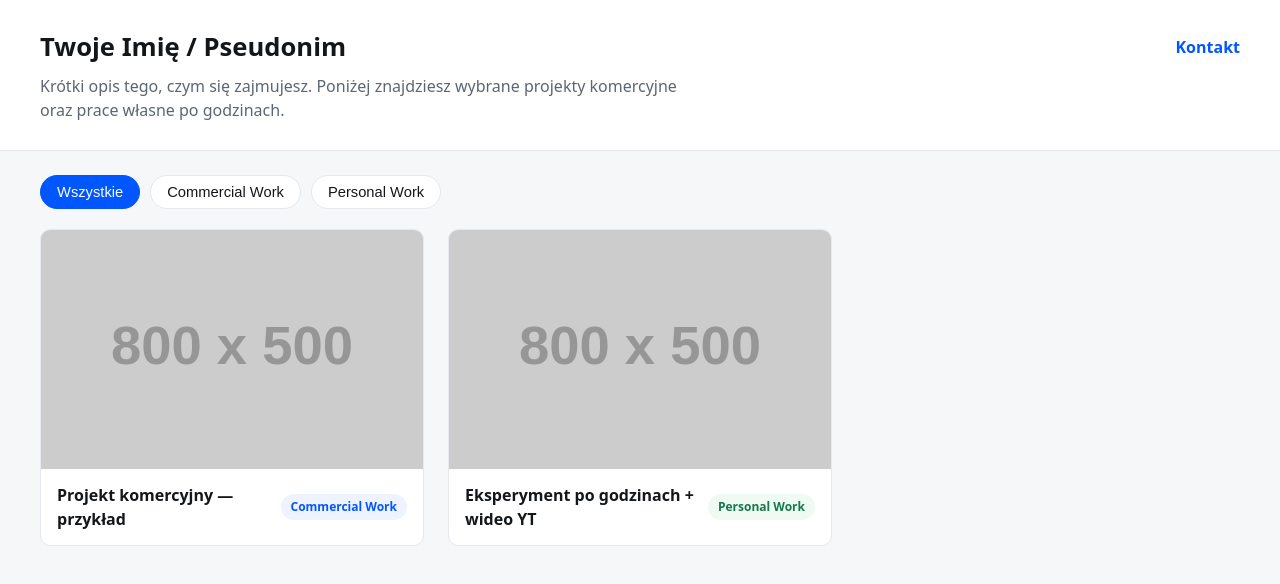
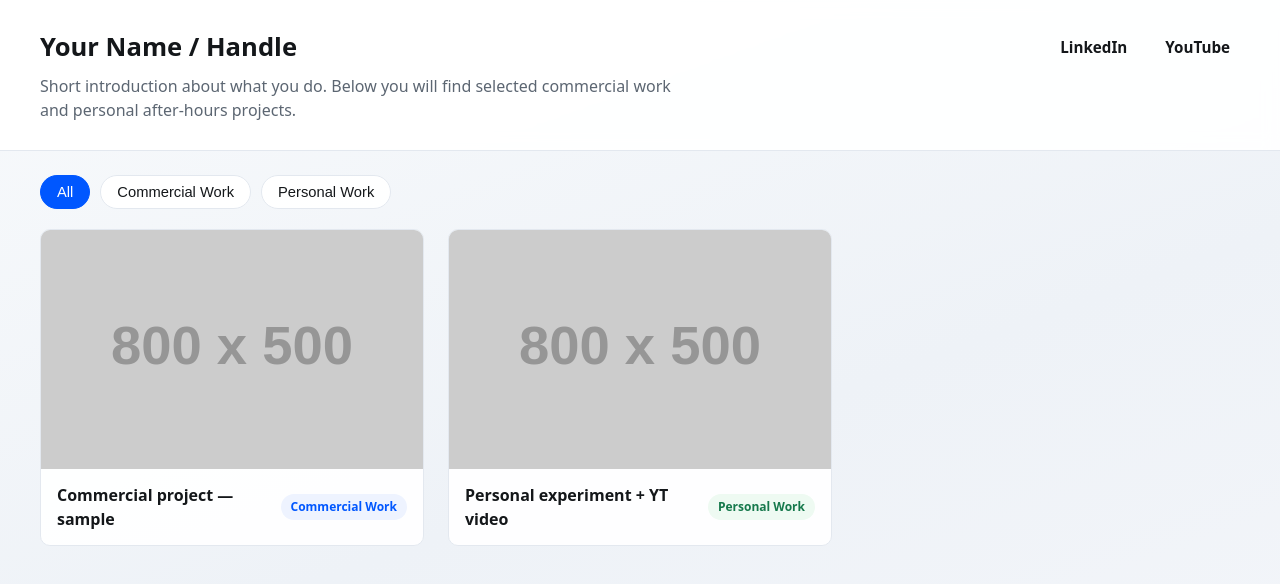
Before and after one commit to artyld/artyld.github.io, a plain HTML site: page index.html in a window 1280 px wide. Drawn offline with Linux system fonts and the light colour scheme; placeholder pictures from the web are drawn by us.

Commit message:
Update index.html for language and styling changes

```diff
--- a/index.html
+++ b/index.html
@@ -1,27 +1,29 @@
 <!DOCTYPE html>
-<html lang="pl">
+<html lang="en">
 <head>
   <meta charset="UTF-8" />
   <meta name="viewport" content="width=device-width, initial-scale=1.0" />
   <title>Portfolio — Commercial & Personal Work</title>
   <style>
     :root {
-      --bg: #f6f7f9;
-      --surface: #ffffff;
+      --surface: rgba(255, 255, 255, 0.92);
       --text: #14171a;
       --muted: #5c6672;
       --accent: #0057ff;
-      --border: #e5e8ec;
+      --border: #e3e8ef;
     }
     * { box-sizing: border-box; margin: 0; padding: 0; }
     body {
       font-family: system-ui, -apple-system, BlinkMacSystemFont, "Segoe UI", Roboto, sans-serif;
-      background: var(--bg);
+      min-height: 100vh;
+      background: linear-gradient(160deg, #f8fafc 0%, #eef2f7 55%, #f4f6fa 100%);
+      background-attachment: fixed;
       color: var(--text);
       line-height: 1.5;
     }
     header {
       background: var(--surface);
+      backdrop-filter: blur(8px);
       border-bottom: 1px solid var(--border);
       padding: 28px 20px;
     }
@@ -37,7 +39,30 @@
       gap: 16px;
     }
     h1 { font-size: 1.6rem; font-weight: 700; }
-    .bio { color: var(--muted); max-width: 640px; margin-top: 8px; }
+    .nav-links {
+      display: flex;
+      align-items: center;
+      gap: 18px;
+      flex-wrap: wrap;
+    }
+    .nav-links a {
+      color: var(--text);
+      text-decoration: none;
+      font-weight: 600;
+      font-size: 0.95rem;
+      padding: 6px 10px;
+      border-radius: 8px;
+      transition: background 0.15s ease, color 0.15s ease;
+    }
+    .nav-links a:hover {
+      background: #eef3ff;
+      color: var(--accent);
+    }
+    .bio {
+      color: var(--muted);
+      max-width: 660px;
+      margin-top: 8px;
+    }
     .filters {
       display: flex;
       gap: 10px;
@@ -79,7 +104,7 @@
     }
     .card:hover {
       transform: translateY(-3px);
-      box-shadow: 0 10px 24px rgba(0, 0, 0, 0.06);
+      box-shadow: 0 10px 24px rgba(15, 23, 42, 0.08);
     }
     .thumb-wrap {
       aspect-ratio: 16 / 10;
@@ -114,7 +139,7 @@
       color: #16794c;
     }
 
-    /* Okno podgladu projektu (modal) */
+    /* Project preview modal */
     .modal-backdrop {
       position: fixed;
       inset: 0;
@@ -127,7 +152,7 @@
     }
     .modal-backdrop.open { display: flex; }
     .modal {
-      background: var(--surface);
+      background: #ffffff;
       border-radius: 12px;
       max-width: 860px;
       width: 100%;
@@ -177,18 +202,21 @@
   <header>
     <div class="container">
       <div class="top-bar">
-        <h1>Twoje Imię / Pseudonim</h1>
-        <a href="mailto:twoj@email.pl" style="color: var(--accent); text-decoration: none; font-weight: 600;">Kontakt</a>
+        <h1>Your Name / Handle</h1>
+        <nav class="nav-links" aria-label="External links">
+          <a href="https://www.linkedin.com/" target="_blank" rel="noopener noreferrer">LinkedIn</a>
+          <a href="https://www.youtube.com/" target="_blank" rel="noopener noreferrer">YouTube</a>
+        </nav>
       </div>
       <p class="bio">
-        Krótki opis tego, czym się zajmujesz. Poniżej znajdziesz wybrane projekty komercyjne oraz prace własne po godzinach.
+        Short introduction about what you do. Below you will find selected commercial work and personal after-hours projects.
       </p>
     </div>
   </header>
 
   <main class="container">
-    <div class="filters" role="tablist" aria-label="Filtr projektów">
-      <button class="filter-btn active" data-filter="all">Wszystkie</button>
+    <div class="filters" role="tablist" aria-label="Project filters">
+      <button class="filter-btn active" data-filter="all">All</button>
       <button class="filter-btn" data-filter="commercial">Commercial Work</button>
       <button class="filter-btn" data-filter="personal">Personal Work</button>
     </div>
@@ -203,7 +231,7 @@
           <span id="modalBadge" class="badge"></span>
           <h2 id="modalTitle" style="margin-top: 8px; font-size: 1.4rem;"></h2>
         </div>
-        <button id="closeModal" class="close-btn" aria-label="Zamknij podgląd">×</button>
+        <button id="closeModal" class="close-btn" aria-label="Close preview">×</button>
       </div>
       <p id="modalDesc" class="modal-desc"></p>
       <div id="modalMedia"></div>
@@ -211,27 +239,27 @@
   </div>
 
   <script>
-    // EDYTUJ TYLKO TE DANE — dodawaj lub zmieniaj swoje projekty
+    // EDIT ONLY THIS DATA — add or update your projects
     const PROJECTS = [
       {
         id: 1,
-        title: "Projekt komercyjny — przykład",
-        category: "commercial", // "commercial" lub "personal"
+        title: "Commercial project — sample",
+        category: "commercial", // "commercial" or "personal"
         thumb: "https://placehold.co/800x500/e2e8f0/1e293b?text=Commercial+Work",
         images: [
-          "https://placehold.co/1000x600/e2e8f0/1e293b?text=Kadr+1"
+          "https://placehold.co/1000x600/e2e8f0/1e293b?text=Frame+1"
         ],
-        youtubeId: "", // wklej tutaj samo ID filmu z YouTube, np. "dQw4w9WgXcQ"
-        description: "Opis roli w projekcie, narzędzi oraz efektu końcowego (z zachowaniem zasad NDA)."
+        youtubeId: "", // paste only the YouTube video ID, e.g. "dQw4w9WgXcQ"
+        description: "Role in the project, tools used, and final outcome (respecting NDA guidelines)."
       },
       {
         id: 2,
-        title: "Eksperyment po godzinach + wideo YT",
+        title: "Personal experiment + YT video",
         category: "personal",
         thumb: "https://placehold.co/800x500/dcfce7/14532d?text=Personal+Work",
         images: [],
-        youtubeId: "", // np. wklej ID filmu, aby wyświetlić odtwarzacz w oknie podglądu
-        description: "Projekt własny zrealizowany po godzinach. Po podaniu youtubeId film odtworzy się bezpośrednio tutaj."
+        youtubeId: "", // paste a YouTube ID to display the player inside the modal preview
+        description: "Personal project created after hours. Once you add a youtubeId, the video plays right here."
       }
     ];
 
@@ -315,7 +343,7 @@
     function closeModal() {
       modal.classList.remove("open");
       modal.setAttribute("aria-hidden", "true");
-      modalMedia.innerHTML = ""; // zatrzymuje odtwarzanie wideo po zamknięciu okna
+      modalMedia.innerHTML = "";
     }
 
     filterButtons.forEach(btn => {
```
